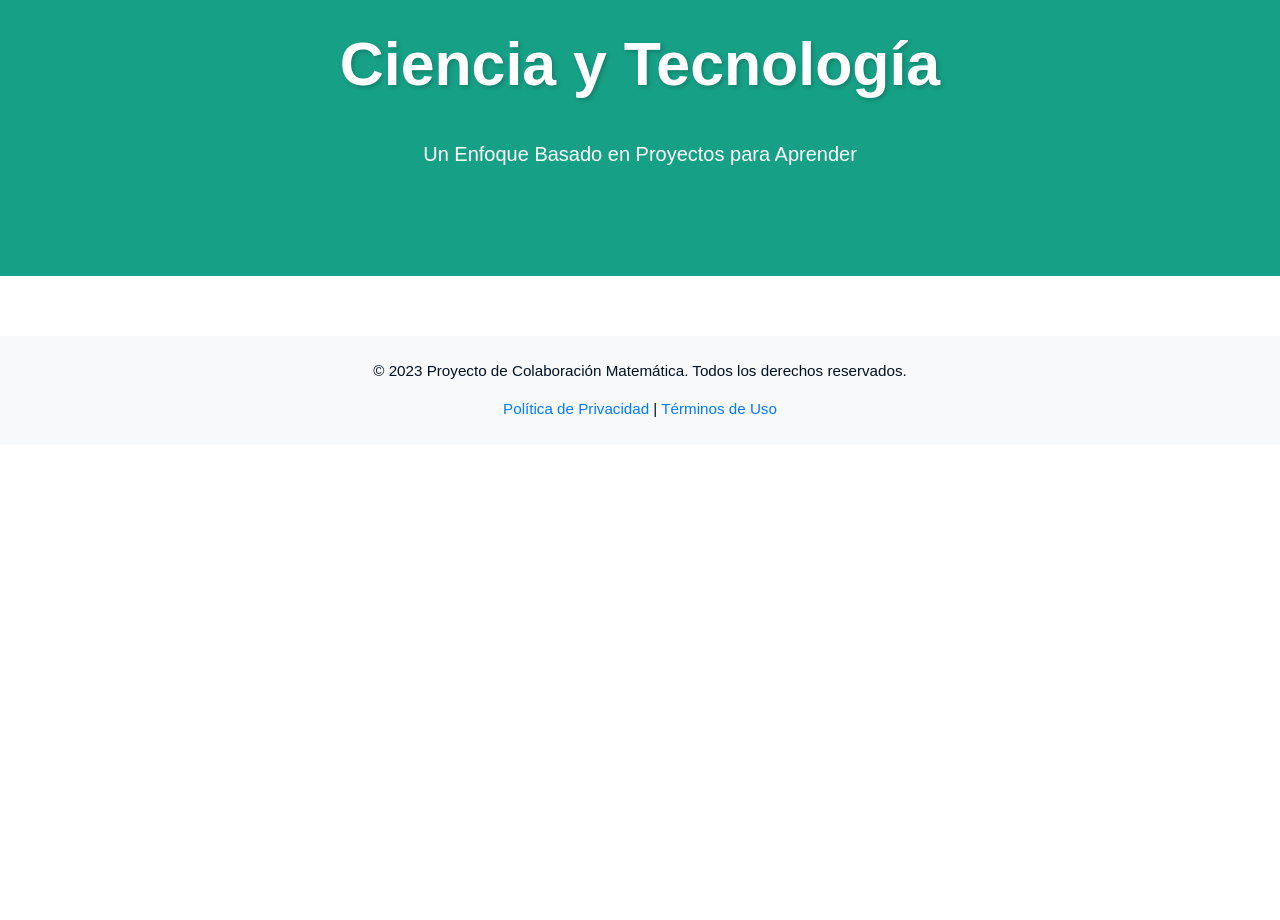
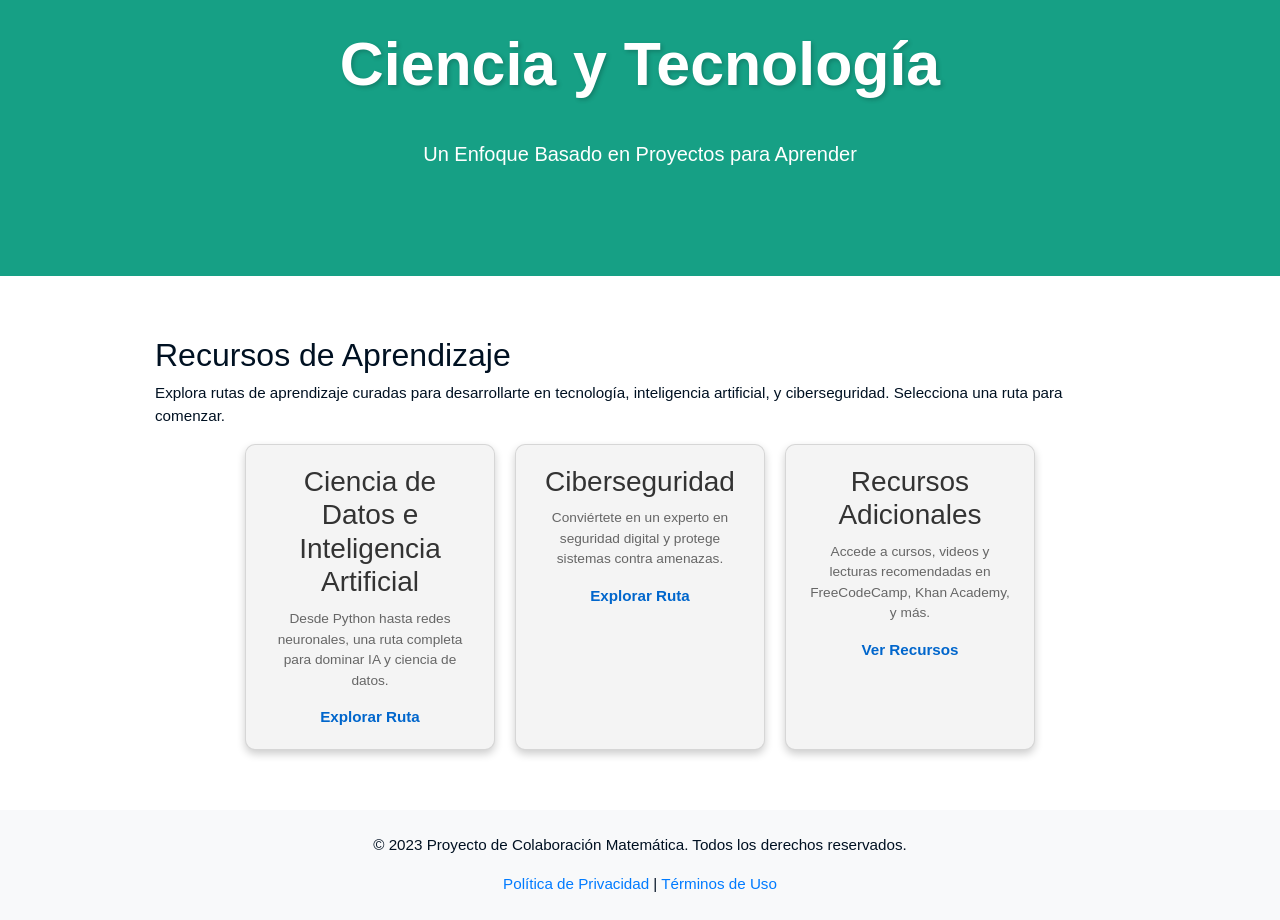
Before and after one commit to MathUPTC/MathApp, a Flask app: page /recursos in a window 1280 px wide. Shown: the part 56-976 px from the top of the page. Before the commit the page ends 473 px from the top, so only its background shows below. Run offline with Flask 3, Linux system fonts and the light colour scheme; some libraries are stand-ins or nearby versions.

Commit message:
seccion recursos

```diff
--- a/app/static/css/style.css
+++ b/app/static/css/style.css
@@ -112,3 +112,61 @@ h1.page-title {
 
     font-size: 2em;
 }
+
+
+
+.reflection-quote{
+    text-align: left;
+    font-size: var(--quote-font-size);
+    margin-top: 40px;
+    margin-bottom: 70px;
+    color: var(--secondary-text);
+    letter-spacing: 3px;
+}
+
+
+
+
+
+.card-container {
+    display: flex;
+    gap: 20px;
+    flex-wrap: wrap;
+    justify-content: center;
+}
+
+.card {
+    background-color: #f4f4f4;
+    border-radius: 10px;
+    padding: 20px;
+    width: 250px;
+    text-align: center;
+    box-shadow: 0 4px 8px rgba(0, 0, 0, 0.2);
+    transition: transform 0.2s, box-shadow 0.2s;
+}
+
+.card:hover {
+    transform: translateY(-5px);
+    box-shadow: 0 8px 16px rgba(0, 0, 0, 0.3);
+}
+
+.card h3 {
+    color: #333;
+    margin-bottom: 10px;
+}
+
+.card p {
+    color: #666;
+    font-size: 0.9em;
+    margin-bottom: 15px;
+}
+
+.card-link {
+    color: #0066cc;
+    text-decoration: none;
+    font-weight: bold;
+}
+
+.card-link:hover {
+    text-decoration: underline;
+}
--- a/app/templates/recursos.html
+++ b/app/templates/recursos.html
@@ -1,3 +1,31 @@
 {%extends 'base.html' %}
 
 {% block title %}Recursos{% endblock %}
+
+{% block content %}
+<h2>Recursos de Aprendizaje</h2>
+<p>Explora rutas de aprendizaje curadas para desarrollarte en tecnología, inteligencia artificial, y ciberseguridad. Selecciona una ruta para comenzar.</p>
+
+<div class="card-container">
+    <!-- Tarjeta de Ciencia de Datos e Inteligencia Artificial -->
+    <div class="card">
+        <h3>Ciencia de Datos e Inteligencia Artificial</h3>
+        <p>Desde Python hasta redes neuronales, una ruta completa para dominar IA y ciencia de datos.</p>
+        <a href="https://example.com/ruta-ciencia-datos" target="_blank" class="card-link">Explorar Ruta</a>
+    </div>
+
+    <!-- Tarjeta de Ciberseguridad -->
+    <div class="card">
+        <h3>Ciberseguridad</h3>
+        <p>Conviértete en un experto en seguridad digital y protege sistemas contra amenazas.</p>
+        <a href="https://example.com/ruta-ciberseguridad" target="_blank" class="card-link">Explorar Ruta</a>
+    </div>
+
+    <!-- Tarjeta de Recursos Adicionales -->
+    <div class="card">
+        <h3>Recursos Adicionales</h3>
+        <p>Accede a cursos, videos y lecturas recomendadas en FreeCodeCamp, Khan Academy, y más.</p>
+        <a href="/recursos-adicionales" class="card-link">Ver Recursos</a>
+    </div>
+</div>
+{% endblock %}
```
Also changed, not shown: app/templates/sobre.html (+11 -3 lines).
